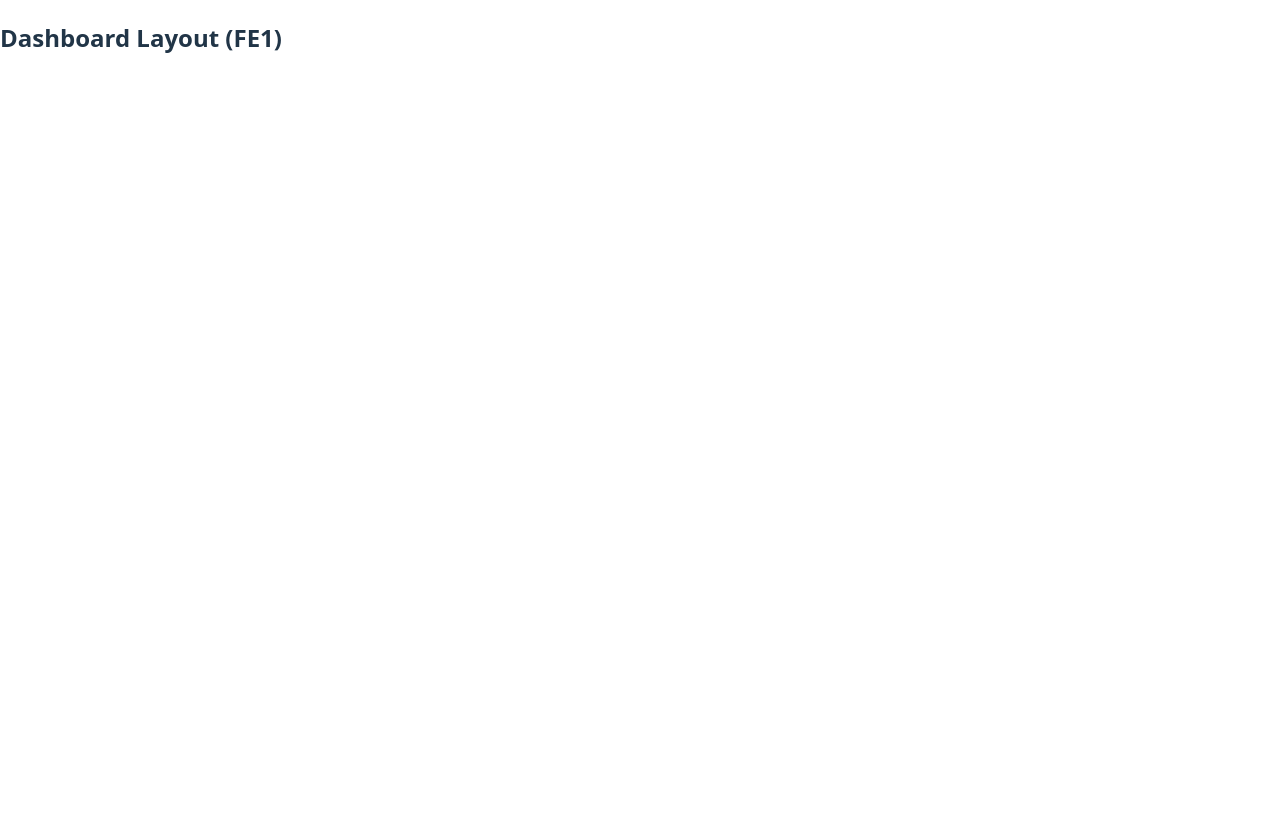
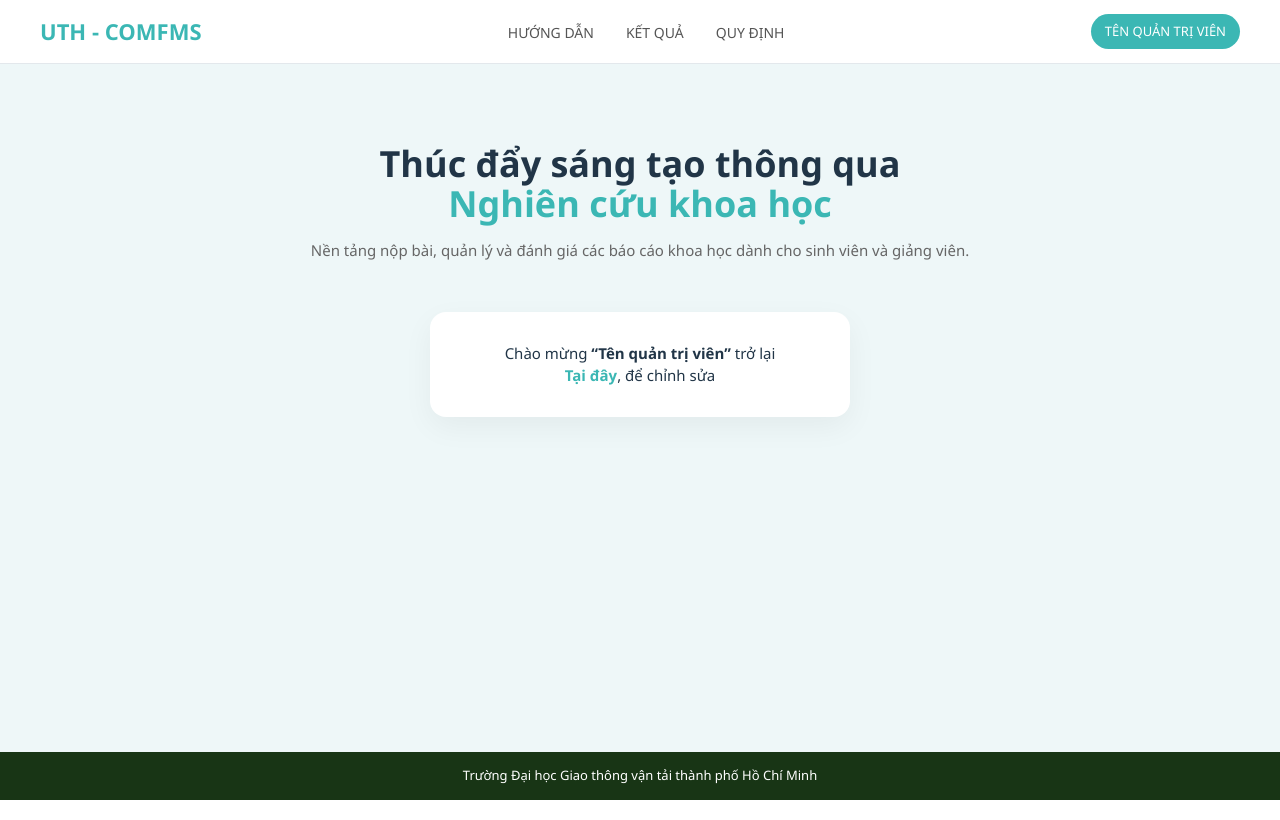
Before and after one commit to nhom-cnpm/Project-UTH-Scientific-Conference-Paper-Management-System, a React app in the folder frontend/frontend/: page /dashboard in a window 1280 px wide. Built offline with nearby package versions, Linux system fonts and the light colour scheme; the HTML template or start-up script is replaced by a standard one.

Commit message:
update frontend: ConferenceManege.jsx and css, Dashboard.jsx and css

```diff
--- a/frontend/frontend/src/App.jsx
+++ b/frontend/frontend/src/App.jsx
@@ -11,6 +11,9 @@ import ReviewerPaperList from "./pages/ReviewerPaperList";
 import PaperDetail from "./pages/PaperDetail";
 import Login from "./pages/Login";
 import Home from "./pages/Home";
+import ConferenceManage from "./pages/ConferenceManage";
+import Dashboard from "./pages/Dashboard";
+
 
 function App() {
   return (
@@ -24,9 +27,10 @@ function App() {
         <Route path="/login" element={<Login />} />
 
         {/* 3. Chuyển Dashboard sang một đường dẫn riêng (ví dụ: /dashboard) */}
-        <Route path="/dashboard" element={<DashboardLayout />}>
+        <Route path="/dashboard" element={<Dashboard />}>
            {/* Các route con của dashboard đặt ở đây */}
         </Route>
+
 
         {/* 4. Route dành cho Reviewer */}
         <Route path="/reviewer" element={<ReviewerLayout />}>
@@ -40,6 +44,10 @@ function App() {
           {/* Thêm các trang của Chair vào đây */}
         </Route>
 
+        {/*6. Phần ConferenceManager*/}
+        <Route path="/ConferenceManager" element={<ConferenceManage />}>
+        </Route>
+
         {/* Redirect nếu nhập sai đường dẫn: quay về trang chủ Home */}
         <Route path="*" element={<Navigate to="/" />} />
       </Routes>
--- /dev/null
+++ b/frontend/frontend/src/pages/ConferenceManage.jsx
@@ -0,0 +1,68 @@
+import React from "react";
+import "../styles/ConferenceManage.css";
+
+const ConferenceManage = () => {
+  return (
+    <div className="admin-page">
+      {/* ===== HEADER ===== */}
+      <header className="admin-header">
+        <div className="logo">UTH - COMFMS</div>
+        <div className="admin-user">NGUYEN VAN A</div>
+      </header>
+
+      {/* ===== BODY ===== */}
+      <div className="admin-body">
+        {/* ===== SIDEBAR ===== */}
+        <aside className="admin-sidebar">
+          <div className="menu-item active">Quản lí đa hội nghị</div>
+          <div className="menu-item">Phân quyền theo vai trò và tenant</div>
+          <div className="menu-item">Bảo trì hệ thống</div>
+          <div className="menu-item">Quản trị AI</div>
+        </aside>
+
+        {/* ===== CONTENT ===== */}
+        <main className="admin-content">
+          <div className="content-card">
+            {/* Tabs */}
+            <div className="conference-tabs">
+              <div className="tab active">Tạo hội nghị</div>
+              <div className="tab">Cập nhật hội nghị</div>
+              <div className="tab">Xóa hội nghị</div>
+              <div className="tab">Danh sách hội nghị</div>
+            </div>
+
+            {/* Form */}
+            <div className="conference-form">
+              <div className="form-row">
+                <label>Tên hội nghị</label>
+                <input type="text" />
+              </div>
+
+              <div className="form-row">
+                <label>Khoa</label>
+                <input type="text" />
+              </div>
+
+              <div className="form-row">
+                <label>Định dạng file</label>
+                <input type="text" />
+              </div>
+
+              <div className="form-row">
+                <label>Thời gian</label>
+                <input type="text" />
+              </div>
+
+              <div className="form-row">
+                <label>Mô tả</label>
+                <textarea />
+              </div>
+            </div>
+          </div>
+        </main>
+      </div>
+    </div>
+  );
+};
+
+export default ConferenceManage;
--- a/frontend/frontend/src/pages/Dashboard.jsx
+++ b/frontend/frontend/src/pages/Dashboard.jsx
@@ -0,0 +1,49 @@
+import React from "react";
+import { Link } from "react-router-dom";
+import "../styles/Dashboard.css";
+
+const Dashboard = () => {
+  return (
+    <div className="dashboard-page">
+      {/* ===== HEADER ===== */}
+      <header className="dashboard-header">
+        <div className="logo">UTH - COMFMS</div>
+
+        <nav className="dashboard-nav">
+          <span>HƯỚNG DẪN</span>
+          <span>KẾT QUẢ</span>
+          <span>QUY ĐỊNH</span>
+        </nav>
+
+        <div className="admin-badge">TÊN QUẢN TRỊ VIÊN</div>
+      </header>
+
+      {/* ===== MAIN ===== */}
+      <main className="dashboard-main">
+        <h1>
+          Thúc đẩy sáng tạo thông qua <br />
+          <span>Nghiên cứu khoa học</span>
+        </h1>
+
+        <p className="dashboard-desc">
+          Nền tảng nộp bài, quản lý và đánh giá các báo cáo khoa học
+          dành cho sinh viên và giảng viên.
+        </p>
+
+        <div className="dashboard-card">
+          <p>
+            Chào mừng <b>“Tên quản trị viên”</b> trở lại
+          </p>
+           <Link to="/ConferenceManager">Tại đây</Link>, để chỉnh sửa
+        </div>
+      </main>
+
+      {/* ===== FOOTER ===== */}
+      <footer className="dashboard-footer">
+        Trường Đại học Giao thông vận tải thành phố Hồ Chí Minh
+      </footer>
+    </div>
+  );
+};
+
+export default Dashboard;
--- a/frontend/frontend/src/pages/Home.jsx
+++ b/frontend/frontend/src/pages/Home.jsx
@@ -1,6 +1,6 @@
 import React from "react";
 import { Link } from "react-router-dom";
-import "./Home.css";
+import "../styles/Home.css";
 
 const Home = () => {
   return (
--- /dev/null
+++ b/frontend/frontend/src/styles/ConferenceManage.css
@@ -0,0 +1,155 @@
+/* RESET */
+* {
+  box-sizing: border-box;
+  margin: 0;
+  padding: 0;
+  font-family: "Segoe UI", Tahoma, sans-serif;
+}
+
+/* ===== PAGE ===== */
+.admin-page {
+  min-height: 100vh;
+  background: #f4f7fa;
+}
+
+/* ===== HEADER ===== */
+.logo {
+    color: #37B5B5;
+    font-size: 24px;
+    font-weight: bold;
+}
+
+.admin-header {
+  height: 60px;
+  background: #3bb7b4;
+  color: white;
+  display: flex;
+  align-items: center;
+  justify-content: space-between;
+  padding: 0 24px;
+}
+
+.admin-header .logo {
+  font-size: 22px;
+  font-weight: 800;
+  color: #ffffff;          /* BẮT BUỘC */
+  letter-spacing: 1px;
+}
+
+
+.admin-user {
+  background: rgba(255, 255, 255, 0.25);
+  padding: 6px 14px;
+  border-radius: 20px;
+  font-size: 14px;
+}
+
+/* ===== BODY ===== */
+.admin-body {
+  display: flex;
+  height: calc(100vh - 60px);
+}
+
+/* ===== SIDEBAR ===== */
+.admin-sidebar {
+  width: 260px;
+  background: #f8fcfc;
+  border-right: 1px solid #dfeaea;
+  padding: 20px;
+}
+
+.menu-item {
+  padding: 14px 16px;
+  margin-bottom: 10px;
+  border-radius: 10px;
+  cursor: pointer;
+  font-size: 15px;
+  font-weight: 500;
+  color: #333;
+}
+
+.menu-item:hover {
+  background: #e6f6f5;
+}
+
+.menu-item.active {
+  background: #3bb7b4;
+  color: white;
+}
+
+/* ===== CONTENT ===== */
+.admin-content {
+  flex: 1;
+  padding: 30px;
+}
+
+/* CARD */
+.content-card {
+  background: #f1f6f9;
+  border-radius: 20px;
+  padding: 30px;
+  height: 100%;
+}
+
+/* ===== TABS ===== */
+.conference-tabs {
+  display: flex;
+  gap: 20px;
+  margin-bottom: 30px;
+}
+
+.tab {
+  padding: 12px 20px;
+  border-radius: 20px;
+  background: #ffffff;
+  font-size: 15px;
+  cursor: pointer;
+  color: #555;
+}
+
+.tab.active {
+  background: #e6f6f5;
+  color: #2aa6a2;
+  font-weight: 600;
+}
+
+/* ===== FORM ===== */
+.conference-form {
+  display: flex;
+  flex-direction: column;
+  gap: 22px;
+  max-width: 800px;
+}
+
+.form-row {
+  display: flex;
+  align-items: center;
+  gap: 20px;
+}
+
+.form-row label {
+  width: 120px;
+  font-size: 15px;
+  color: #333;
+}
+
+.form-row input,
+.form-row textarea {
+  flex: 1;
+  background: #eaf5f6;
+  border: 1px solid #9fbcbc;
+  border-radius: 14px;
+  padding: 14px 16px;
+  font-size: 14px;
+  outline: none;
+}
+
+.form-row textarea {
+  resize: none;
+  height: 120px;
+}
+
+.form-row input:focus,
+.form-row textarea:focus {
+  border-color: #3bb7b4;
+}
--- /dev/null
+++ b/frontend/frontend/src/styles/Dashboard.css
@@ -0,0 +1,103 @@
+* {
+  margin: 0;
+  padding: 0;
+  box-sizing: border-box;
+  font-family: "Segoe UI", sans-serif;
+}
+
+/* ===== PAGE ===== */
+.dashboard-page {
+  min-height: 100vh;
+  display: flex;
+  flex-direction: column;
+  background: #f4f7fa;
+}
+
+/* ===== HEADER ===== */
+.dashboard-header {
+  height: 64px;
+  background: #ffffff;
+  display: flex;
+  align-items: center;
+  justify-content: space-between;
+  padding: 0 40px;
+  border-bottom: 1px solid #e3e8ec;
+}
+
+.logo {
+  color: #3bb7b4;
+  font-weight: 800;
+  font-size: 22px;
+}
+
+.dashboard-nav span {
+  margin: 0 16px;
+  font-size: 14px;
+  color: #555;
+  cursor: pointer;
+}
+
+.dashboard-nav span:hover {
+  color: #3bb7b4;
+}
+
+.admin-badge {
+  background: #3bb7b4;
+  color: white;
+  padding: 8px 14px;
+  border-radius: 20px;
+  font-size: 13px;
+}
+
+/* ===== MAIN ===== */
+.dashboard-main {
+  flex: 1;
+  text-align: center;
+  padding: 80px 20px;
+  background: #eef7f8;
+}
+
+.dashboard-main h1 {
+  font-size: 36px;
+  font-weight: 700;
+  margin-bottom: 16px;
+}
+
+.dashboard-main h1 span {
+  color: #3bb7b4;
+}
+
+.dashboard-desc {
+  color: #666;
+  font-size: 15px;
+  max-width: 700px;
+  margin: 0 auto 50px;
+}
+
+/* ===== CARD ===== */
+.dashboard-card {
+  background: white;
+  width: 420px;
+  margin: 0 auto;
+  padding: 30px;
+  border-radius: 16px;
+  box-shadow: 0 10px 30px rgba(0, 0, 0, 0.05);
+  font-size: 15px;
+}
+
+.dashboard-card a {
+  color: #3bb7b4;
+  font-weight: 600;
+  text-decoration: none;
+}
+
+/* ===== FOOTER ===== */
+.dashboard-footer {
+  height: 48px;
+  background: #183515;
+  color: white;
+  font-size: 13px;
+  display: flex;
+  align-items: center;
+  justify-content: center;
+}
```
Also changed, not shown: frontend/frontend/src/styles/Home.css (renamed from frontend/frontend/src/pages/Home.css).
